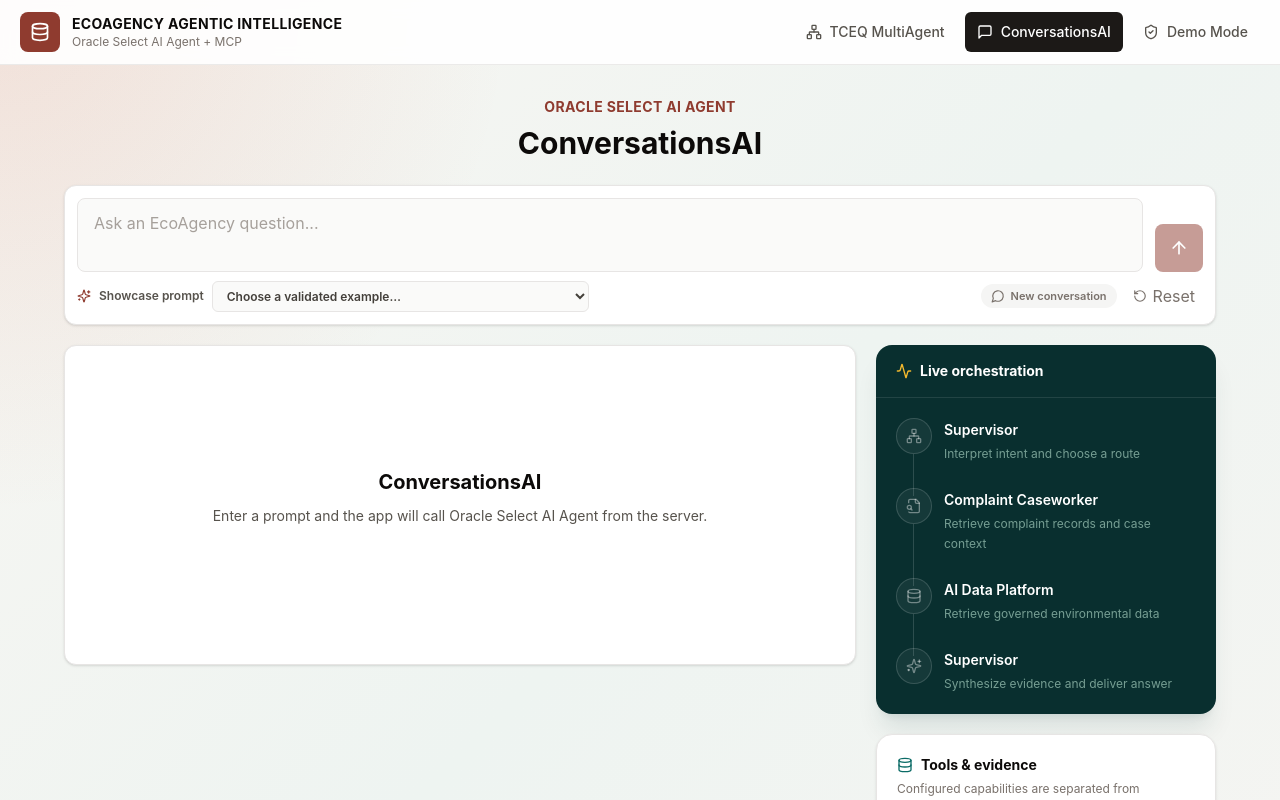
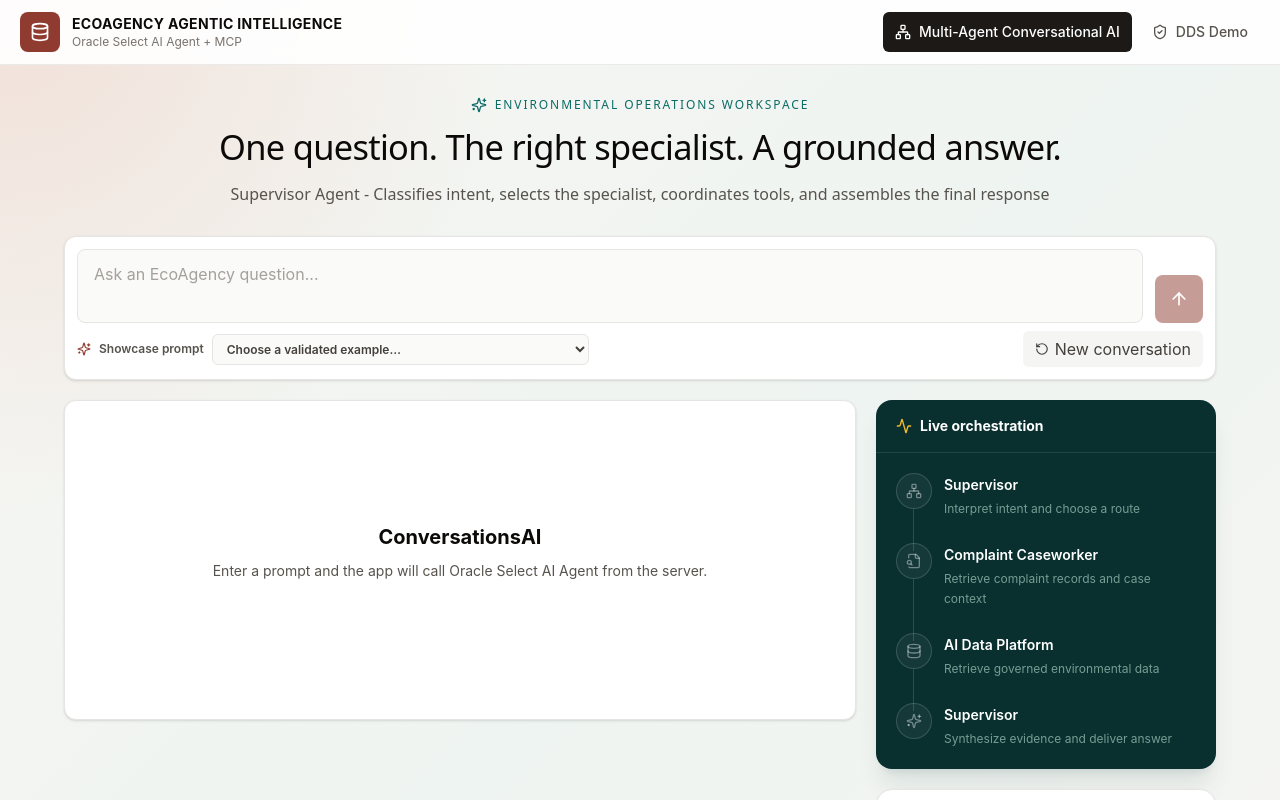
Before and after one commit to nitinvengurlekar/MultiAgent-SelectAI, a Next.js app: page /conversations-ai in a window 1280 px wide. Shown: the top 800 px of the page. Built offline with nearby package versions, Linux system fonts and the light colour scheme.

Commit message:
Polish ConversationsAI navigation and hero

```diff
--- a/app/conversations-ai/page.tsx
+++ b/app/conversations-ai/page.tsx
@@ -1,14 +1,23 @@
 import { EcoNav } from "@/components/eco-nav";
 import { ConversationsAiPanel } from "@/components/conversations-ai-panel";
+import { Sparkles } from "lucide-react";
 
 export default function ConversationsAiPage() {
   return (
     <>
       <EcoNav />
       <main className="mx-auto max-w-7xl px-5 py-8">
-        <section className="mb-6 text-center">
-          <p className="text-sm font-bold uppercase tracking-wide text-[#8f3b2f]">Oracle Select AI Agent</p>
-          <h1 className="mt-2 text-3xl font-bold text-stone-950">ConversationsAI</h1>
+        <section className="mx-auto mb-7 max-w-6xl text-center font-sans">
+          <div className="flex items-center justify-center gap-2 text-xs font-normal uppercase tracking-[0.16em] text-[#0b6b66]">
+            <Sparkles className="h-4 w-4" />
+            Environmental operations workspace
+          </div>
+          <h1 className="mt-3 text-3xl font-normal leading-tight tracking-[-0.02em] text-stone-950 md:text-[2.15rem]">
+            One question. The right specialist. A grounded answer.
+          </h1>
+          <p className="mx-auto mt-3 max-w-4xl text-base font-normal leading-7 text-stone-600">
+            Supervisor Agent - Classifies intent, selects the specialist, coordinates tools, and assembles the final response
+          </p>
         </section>
         <ConversationsAiPanel />
       </main>
--- a/components/conversations-ai-panel.tsx
+++ b/components/conversations-ai-panel.tsx
@@ -1,7 +1,7 @@
 "use client";
 
 import { useEffect, useRef, useState } from "react";
-import { ArrowRight, ArrowUp, Bot, CheckCircle2, CircleX, Loader2, MessageCircle, RotateCcw, Sparkles } from "lucide-react";
+import { ArrowRight, ArrowUp, Bot, CheckCircle2, CircleX, Loader2, RotateCcw, Sparkles } from "lucide-react";
 import {
   getTceqAgentRoute,
   getTceqAgentRoutes,
@@ -204,19 +204,15 @@
               ))}
             </select>
           </label>
-          <div className="flex items-center justify-between gap-2 sm:justify-end">
-            <span className={`inline-flex items-center gap-1.5 rounded-full px-2.5 py-1 text-[11px] font-semibold ${turns.length ? "bg-emerald-50 text-emerald-800" : "bg-stone-100 text-stone-500"}`}>
-              <MessageCircle className="h-3.5 w-3.5" />
-              {turns.length ? `Conversation active · ${turns.length} turn${turns.length === 1 ? "" : "s"}` : "New conversation"}
-            </span>
+          <div className="flex items-center justify-end">
             <button
               type="button"
               onClick={startNewConversation}
               disabled={loading}
-              className="inline-flex items-center gap-1.5 rounded-md px-2 py-1 text-xs font-semibold text-stone-500 transition hover:bg-stone-100 hover:text-stone-800 disabled:cursor-not-allowed disabled:opacity-50"
+              className="inline-flex items-center gap-1.5 rounded-md bg-stone-100 px-3 py-1.5 text-xs font-semibold text-stone-700 transition hover:bg-stone-200 hover:text-stone-950 disabled:cursor-not-allowed disabled:opacity-50"
             >
               <RotateCcw className="h-3.5 w-3.5" />
-              Reset
+              New conversation
             </button>
           </div>
         </div>
--- a/components/eco-nav.tsx
+++ b/components/eco-nav.tsx
@@ -2,13 +2,12 @@
 
 import Link from "next/link";
 import { usePathname } from "next/navigation";
-import { Database, MessageSquare, Network, ShieldCheck } from "lucide-react";
+import { Database, Network, ShieldCheck } from "lucide-react";
 import { cn } from "@/lib/utils";
 
 const navItems = [
-  { href: "/tceq", label: "TCEQ MultiAgent", icon: Network },
-  { href: "/conversations-ai", label: "ConversationsAI", icon: MessageSquare },
-  { href: "/demo-mode", label: "Demo Mode", icon: ShieldCheck }
+  { href: "/conversations-ai", label: "Multi-Agent Conversational AI", icon: Network },
+  { href: "/demo-mode", label: "DDS Demo", icon: ShieldCheck }
 ];
 
 export function EcoNav() {
```
